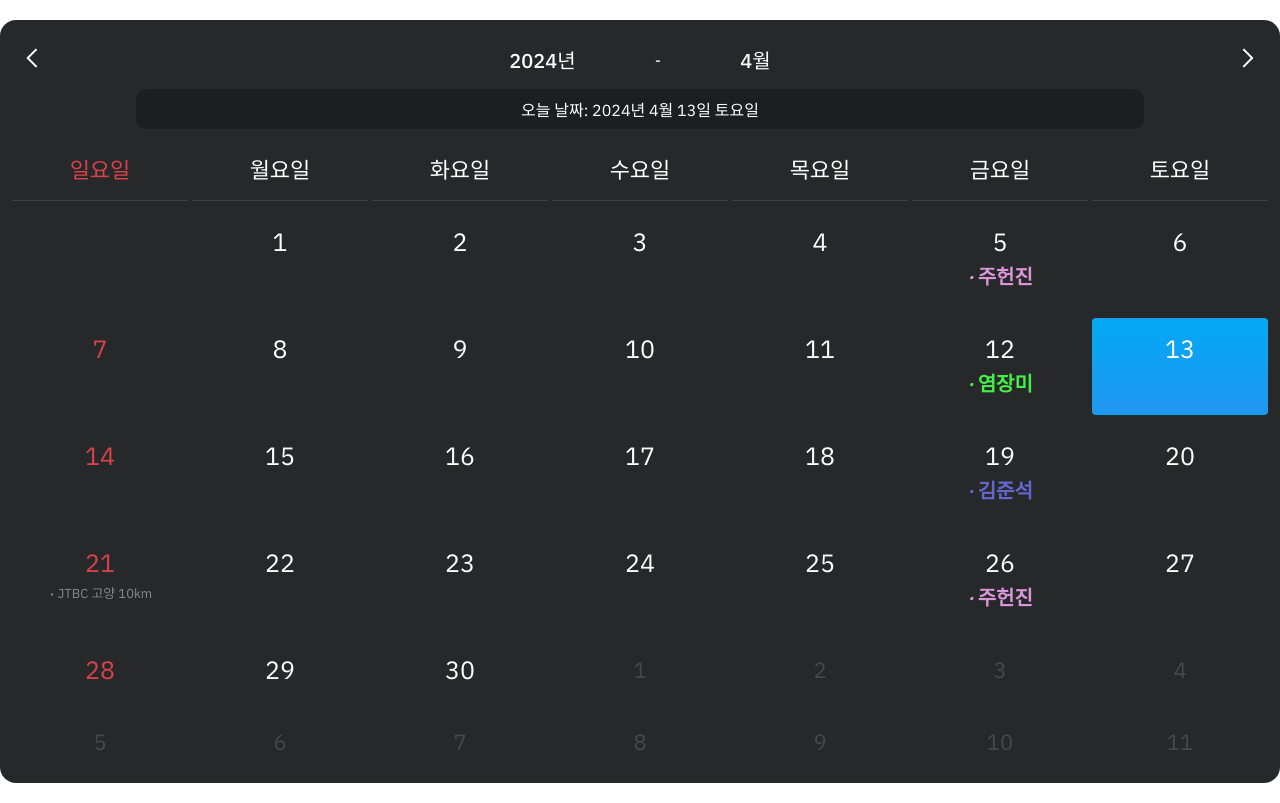
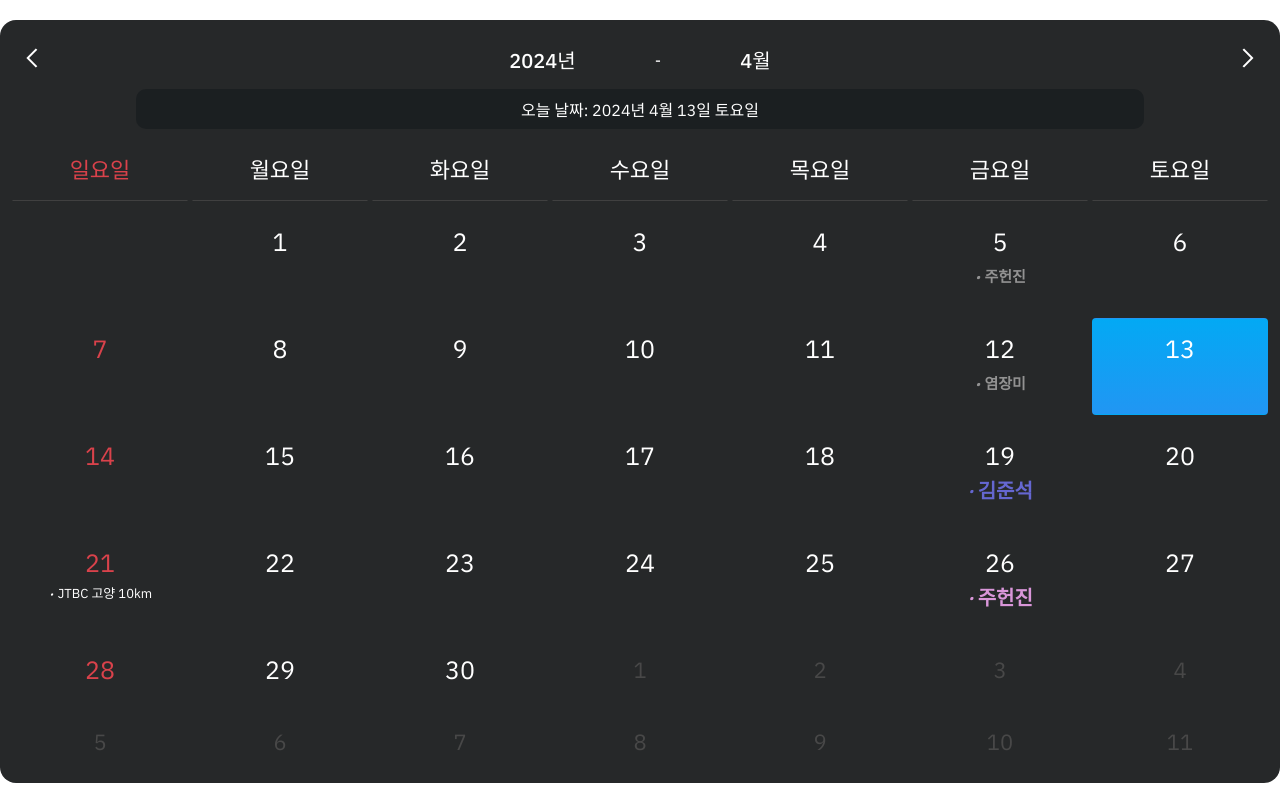
Before and after one commit to jay-juns/--, a website: page index.html in a window 1280 px wide. Drawn offline with Linux system fonts and the light colour scheme.

Commit message:
팝업 생성

```diff
--- a/css/style.css
+++ b/css/style.css
@@ -90,14 +90,18 @@
 .calendar .calendar-inner .calendar-body .number-item > a > .kim {
     color:#6567d1;
 }
-.calendar .calendar-inner .calendar-body .number-item > a > .special-day {
+.calendar .calendar-inner .calendar-body .number-item > a > .marathon-day {
     font-size:13px;
     font-weight:400;
     line-height:1.2;
-    color:#888;
+    color:#fff;
 }
 .calendar .calendar-inner .calendar-body .number-item.calendar-today > a > span {
     color:#fff
+}
+.calendar .calendar-inner .calendar-body .number-item > a > .prev {
+    color:#929292;
+    font-size:15px;
 }
 .calendar .calendar-inner .calendar-body div>a>span>.ico{
     font-size:18px;
--- a/index.html
+++ b/index.html
@@ -4,11 +4,15 @@
         <meta charset="UTF-8">
         <meta http-equiv="X-UA-Compatible" content="IE=edge">
         <meta name="viewport" content="width=device-width, initial-scale=1.0">
-        <title>달력</title>
+        <title>마라톤 달력</title>
         <link rel="stylesheet" type="text/css" href="./css/style.css" />
     </head>
     <body>
         <div class="calendar"></div>
+        <div id="popup" style="display:none; position: fixed; left: 50%; top: 50%; transform: translate(-50%, -50%); background-color: white; border: 1px solid black; padding: 20px; z-index: 1000;">
+            <div id="popup-content">내용이 여기에 표시됩니다.</div>
+            <button onclick="document.getElementById('popup').style.display='none';">닫기</button>
+        </div>
         <script type="text/javascript" src="./js/common.js"></script>
     </body>
 </html>
--- a/js/common.js
+++ b/js/common.js
@@ -111,6 +111,9 @@ function CalendarControl() {
         let firstDayOfMonth = new Date(calendar.getFullYear(), calendar.getMonth(), 1);
         let daysInMonth = calendarControl.daysInMonth(calendar.getMonth() + 1, calendar.getFullYear());
 
+        let today = new Date();
+        today.setHours(0, 0, 0, 0); // 시간 정보 초기화
+
         // 이전 달의 마지막 날짜를 포함한 배열을 생성합니다.
         for (let i = 0; i < prevDateCount; i++) {
             document.querySelector(".calendar .calendar-body").innerHTML += `<div class="prev-dates"></div>`;
@@ -126,7 +129,11 @@ function CalendarControl() {
             let dayOfWeek = currentDate.getDay(); // 요일을 가져옵니다 (0: 일요일, 1: 월요일, ..., 6: 토요일)
             let dayContent = day; // 기본적으로 표시될 날짜 내용
             let extraClass = ""; // 추가할 클래스 초기화
-            let spanClass;
+
+            let spanText = ""; // span 내부에 표시될 텍스트
+            let spanClass = ""; // span 태그의 클래스
+
+            // 금요일 데이터 설정
             let currentFridayData = fridayData[fridayDataIndex % fridayData.length];
             switch (currentFridayData) {
                 case "주헌진":
@@ -141,17 +148,28 @@ function CalendarControl() {
                 default:
                     spanClass = ""; // 기본 클래스 (해당하는 경우가 없을 때)
             }
-             // 특정 날짜에 대한 조건 확인 (예: 4월 21일)
-            if (currentDate.getMonth() === 3 && currentDate.getDate() === 21) { // JavaScript에서 월은 0부터 시작하므로 4월은 3입니다.
-                dayContent += `<span class="special-day"><i class="ico">·</i>JTBC 고양 10km</span>`;
-                extraClass = "marathon-day"; // 이 날짜에 추가할 특정 클래스
+             // 특정 날짜에 이벤트 추가 (예: 4월 21일)
+            if (currentDate.getMonth() === 3 && currentDate.getDate() === 21) {
+                spanText = `<i class="ico">·</i>JTBC 고양 10km`;
+                spanClass = "marathon-day";
             }
 
-            // 금요일에만 특정 데이터 추가
-            if (dayOfWeek === 5) { // 5는 금요일을 의미
-                dayContent += `<span class="${spanClass}"><i class="ico">·</i>${currentFridayData}</span>`;
-                fridayDataIndex++; // 다음 금요일에 표시할 데이터로 인덱스 이동
+             // 금요일에만 특정 데이터 추가
+            if (dayOfWeek === 5) {
+                spanText = `<i class="ico">·</i>${currentFridayData}`;
+                fridayDataIndex++;
             }
+
+             // 현재 날짜 이전이면 .prev 클래스 추가
+            if (currentDate < today) {
+                spanClass += " prev"; // 기존 spanClass에 추가
+            }
+
+            // 최종 HTML 업데이트
+            if (spanText) {
+                dayContent += `<span class="${spanClass}">${spanText}</span>`;
+            }
+
             document.querySelector(".calendar .calendar-body").innerHTML += `<div class="number-item ${extraClass}" data-num=${day}><a class="dateNumber" href="javascript:void(0);">${dayContent}</a></div>`;
         }
 
@@ -233,6 +251,17 @@ function CalendarControl() {
         calendarControl.plotDates();
         calendarControl.attachEvents();
       },
+      // 기존 프로퍼티와 메소드 생략
+      attachEvents: function () {
+        let dateNumbers = document.querySelectorAll(".dateNumber");
+        dateNumbers.forEach(dateNumber => {
+            dateNumber.addEventListener("click", function () {
+                let spanContent = this.parentNode.querySelector("span") ? this.parentNode.querySelector("span").innerHTML : "데이터 없음";
+                document.getElementById("popup-content").innerHTML = spanContent;
+                document.getElementById("popup").style.display = "block";
+            });
+        });
+    },
       init: function () {
         calendarControl.plotSelectors();
         calendarControl.plotDates();
@@ -240,6 +269,7 @@ function CalendarControl() {
       }
     };
     calendarControl.init();
+    return calendarControl;
   }
 
 const calendarControl = new CalendarControl();
```
